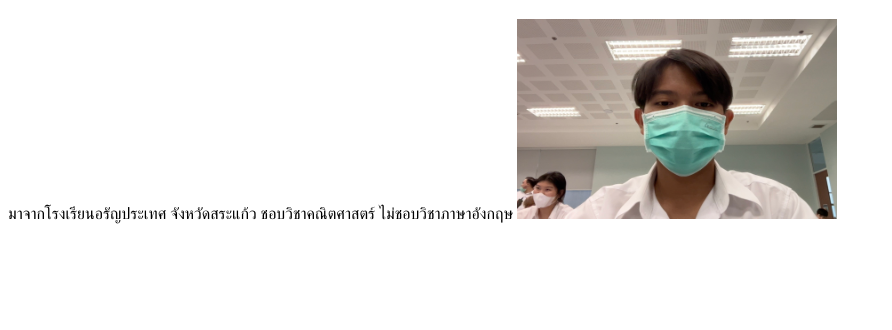
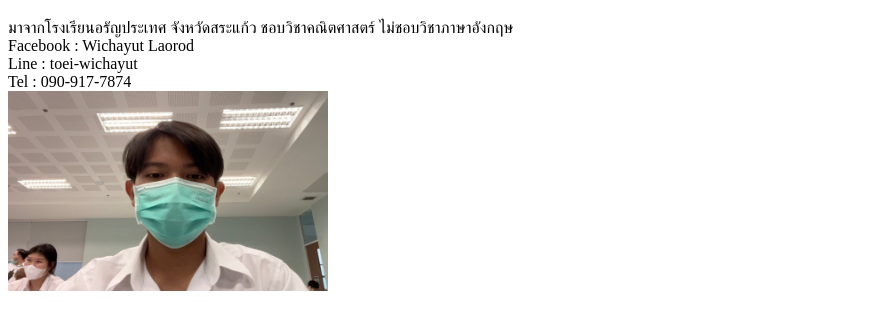
Before and after one commit to Wichayut1503/88823764, a plain HTML site: page index.html in a window 1280 px wide. Shown: the part 178-508 px from the top of the page, without its empty margins (0-892 px from the left). Drawn offline with Linux system fonts and the light colour scheme.

Commit message:
Update index.html

```diff
--- a/index.html
+++ b/index.html
@@ -9,7 +9,15 @@
         <h1> นายวิชยุตม์ เหล่ารอด </h1>
         <h1> รหัสนิสิต 64160172</h1>
         <p1>มาจากโรงเรียนอรัญประเทศ จังหวัดสระแก้ว ชอบวิชาคณิตศาสตร์ ไม่ชอบวิชาภาษาอังกฤษ</p1>
+        <br>
+        <p2> Facebook : Wichayut Laorod <p2>
+        <br>
+        <p2> Line : toei-wichayut <p2>
+        <br>
+        <p2> Tel : 090-917-7874 <p2>
+        <br>
 
         <img src="1.png" alt = "1.png" width = "320" height="200" />
+        <br>
     </body>
 </html>
```
